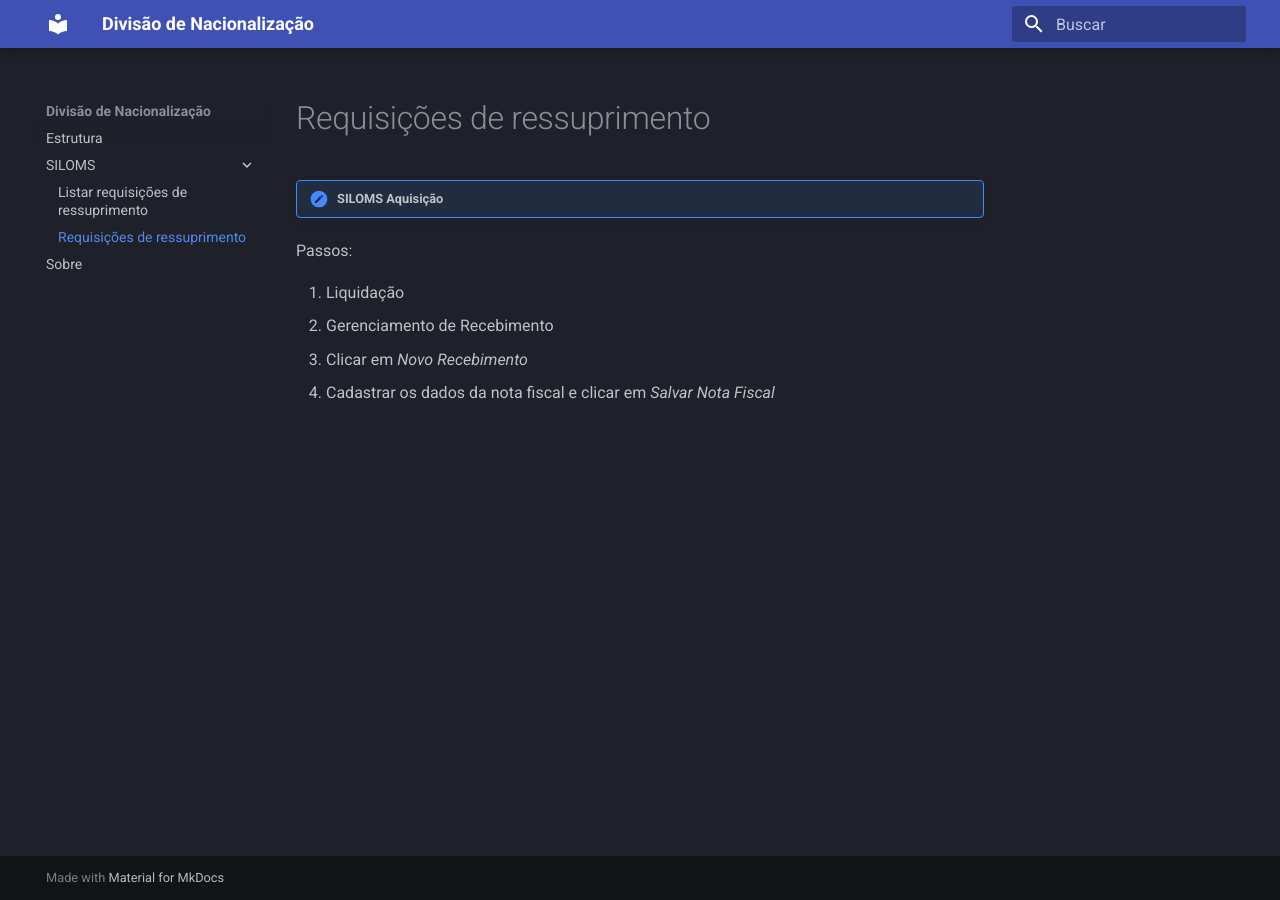
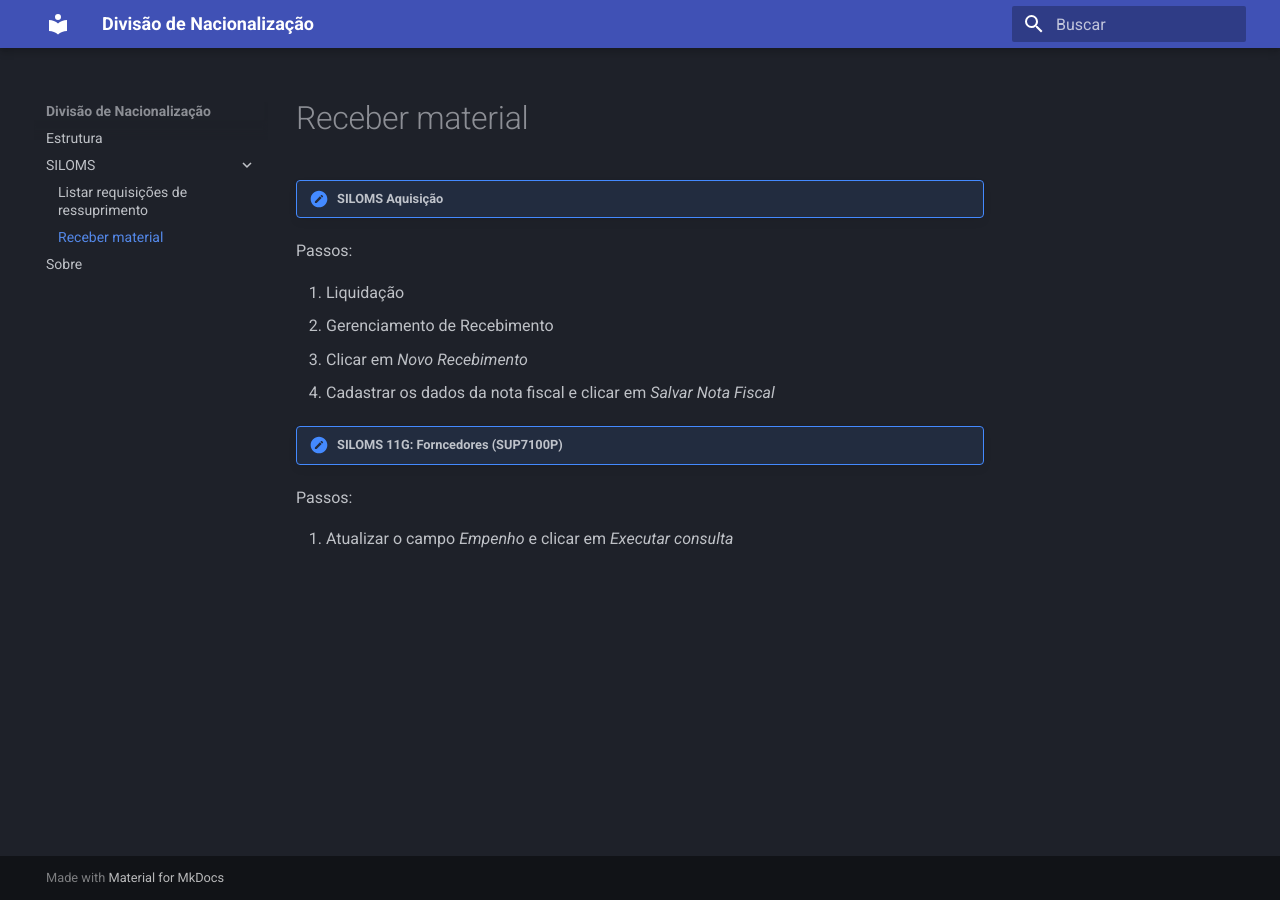
Before and after one commit to nacionalizacao/nacionalizacao.github.io, an MkDocs documentation site: the page built from docs/siloms/receber material.md, in a window 1280 px wide. Built offline with MkDocs 1.6.1 and Material for MkDocs 9.7.7, drawn with Linux system fonts in a browser that asks for light colours.

Commit message:
receber material

```diff
--- a/docs/siloms/receber material.md
+++ b/docs/siloms/receber material.md
@@ -6,3 +6,9 @@ Passos:
 2. Gerenciamento de Recebimento
 3. Clicar em _Novo Recebimento_
 4. Cadastrar os dados da nota fiscal e clicar em _Salvar Nota Fiscal_
+
+!!! note "SILOMS 11G: Forncedores (SUP7100P)"
+
+Passos:
+
+1. Atualizar o campo _Empenho_ e clicar em _Executar consulta_
--- a/mkdocs.yml
+++ b/mkdocs.yml
@@ -4,7 +4,7 @@ nav:
   - Estrutura: index.md
   - SILOMS:
       - Listar requisições de ressuprimento: siloms/listar requisicao ressuprimento.md
-      - Requisições de ressuprimento: siloms/receber material.md
+      - Receber material: siloms/receber material.md
   - Sobre: sobre.md
 
 theme:
```
